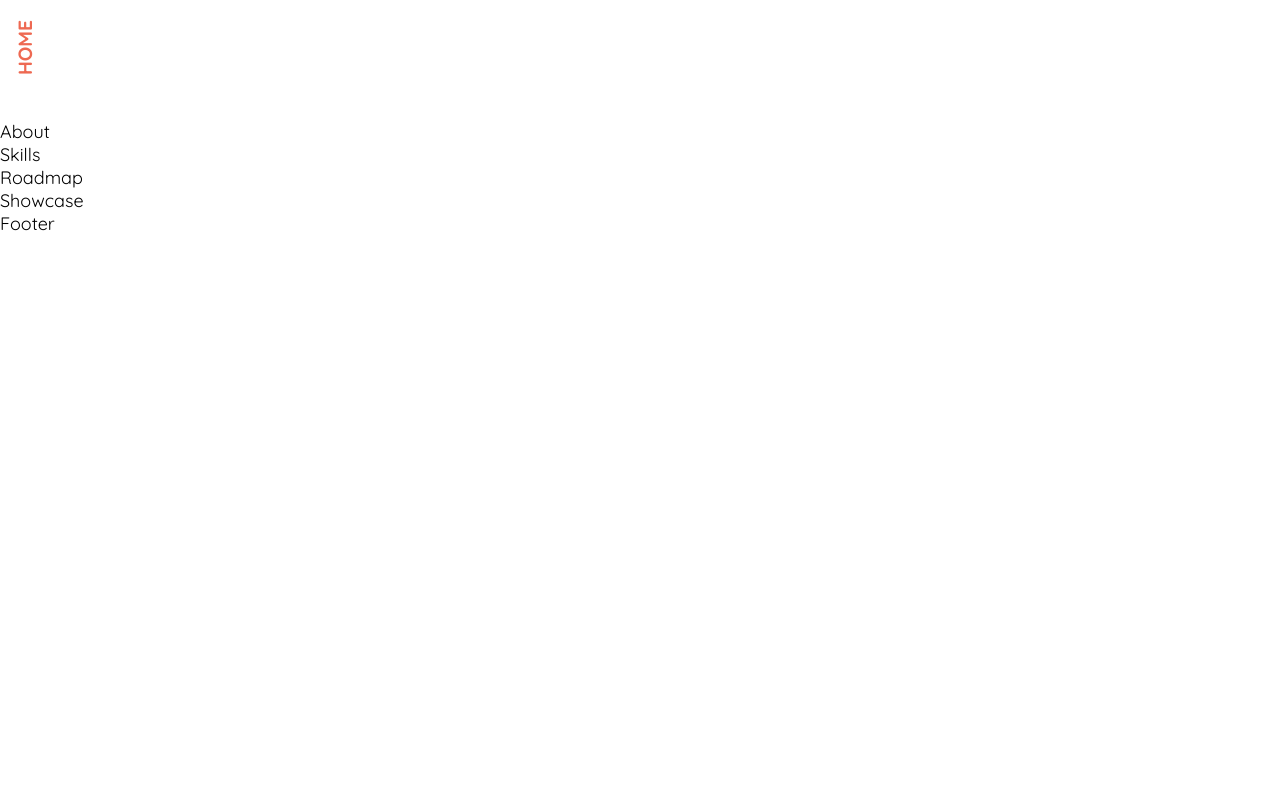
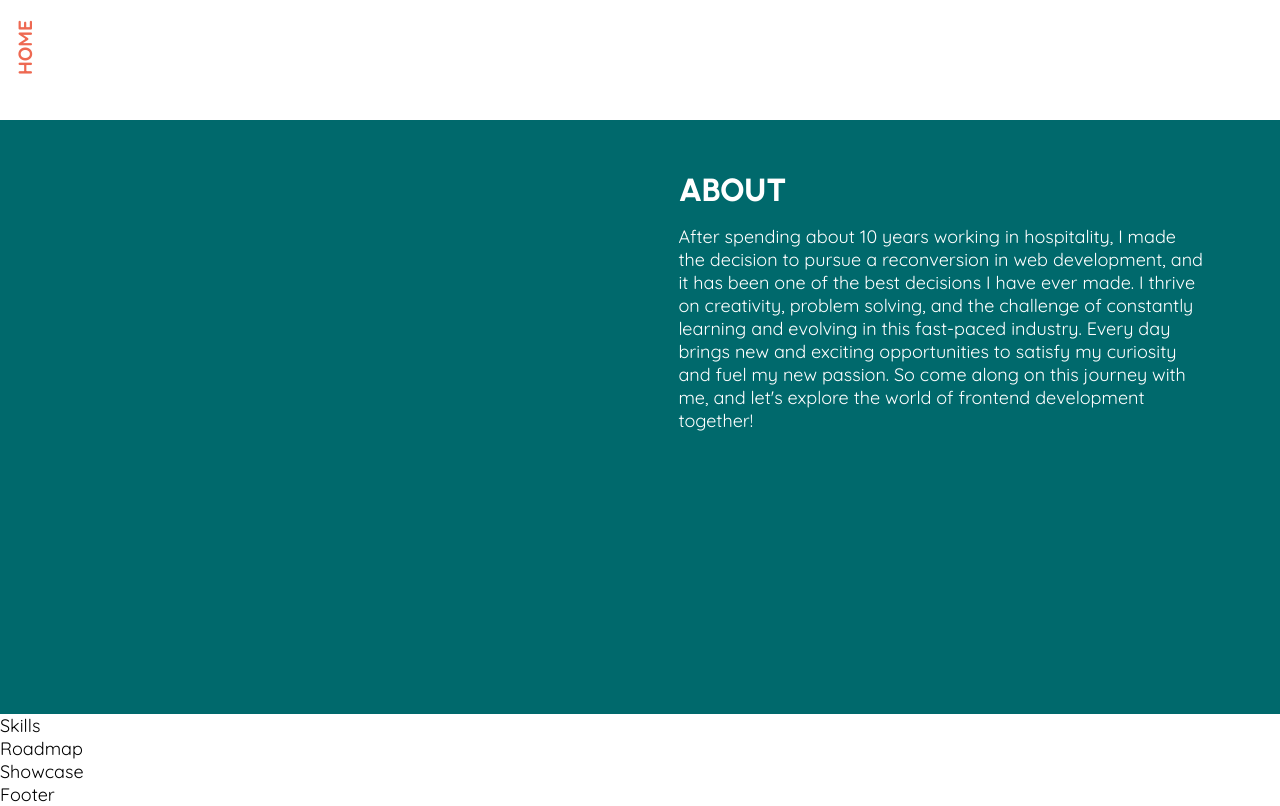
Before and after one commit to thanali/portfolio, a React (Vite) app: page / in a window 1280 px wide. Shown: the part 680-1486 px from the top of the page. Before the commit the page ends 925 px from the top, so only its background shows below. Built offline with nearby package versions, Linux system fonts and the light colour scheme.

Commit message:
Add About Section

```diff
--- a/src/components/sections/About.jsx
+++ b/src/components/sections/About.jsx
@@ -1,3 +1,54 @@
-export default function About() {
-  return <div>About</div>
+import styled from "styled-components"
+
+import colors from "../../style/colors"
+import queries from "../../style/queries"
+
+const AboutSection = styled.section`
+  background: ${colors.secondary};
+  min-height: 50vh;
+  padding: 4vw 0 22vw 0;
+
+  @media (max-width: ${queries.medium}px) {
+    padding: 2vw 0 22vw 0;
+  }
+  @media (max-width: ${queries.small}px) {
+    padding: 8vw 4vw 12vw;
+  }
+`
+
+const AboutContainer = styled.div`
+  margin: 0 6vw 0 53vw;
+
+  @media (max-width: ${queries.medium}px) {
+    margin: 2rem 8vw;
+  }
+  @media (max-width: ${queries.small}px) {
+    margin: 0;
+  }
+`
+
+const AboutTitle = styled.h3`
+  margin-bottom: 1rem;
+  color: ${colors.light};
+  text-align: left;
+`
+
+const AboutContent = styled.p`
+  color: ${colors.light};
+`
+
+function About() {
+  return (
+    <AboutSection id="about">
+      <AboutContainer>
+        <AboutTitle>About</AboutTitle>
+        <AboutContent>
+          {`After spending about 10 years working in hospitality, I made the decision to pursue a reconversion in web development, and it has been one of the best decisions I have ever made. I thrive on creativity, problem solving, and the challenge of constantly learning and evolving in this fast-paced industry. Every day brings new and exciting opportunities to satisfy my curiosity and fuel my new passion. So come along on this journey with me, and let's explore the world of frontend development together!
+        `}
+        </AboutContent>
+      </AboutContainer>
+    </AboutSection>
+  )
 }
+
+export default About
```
